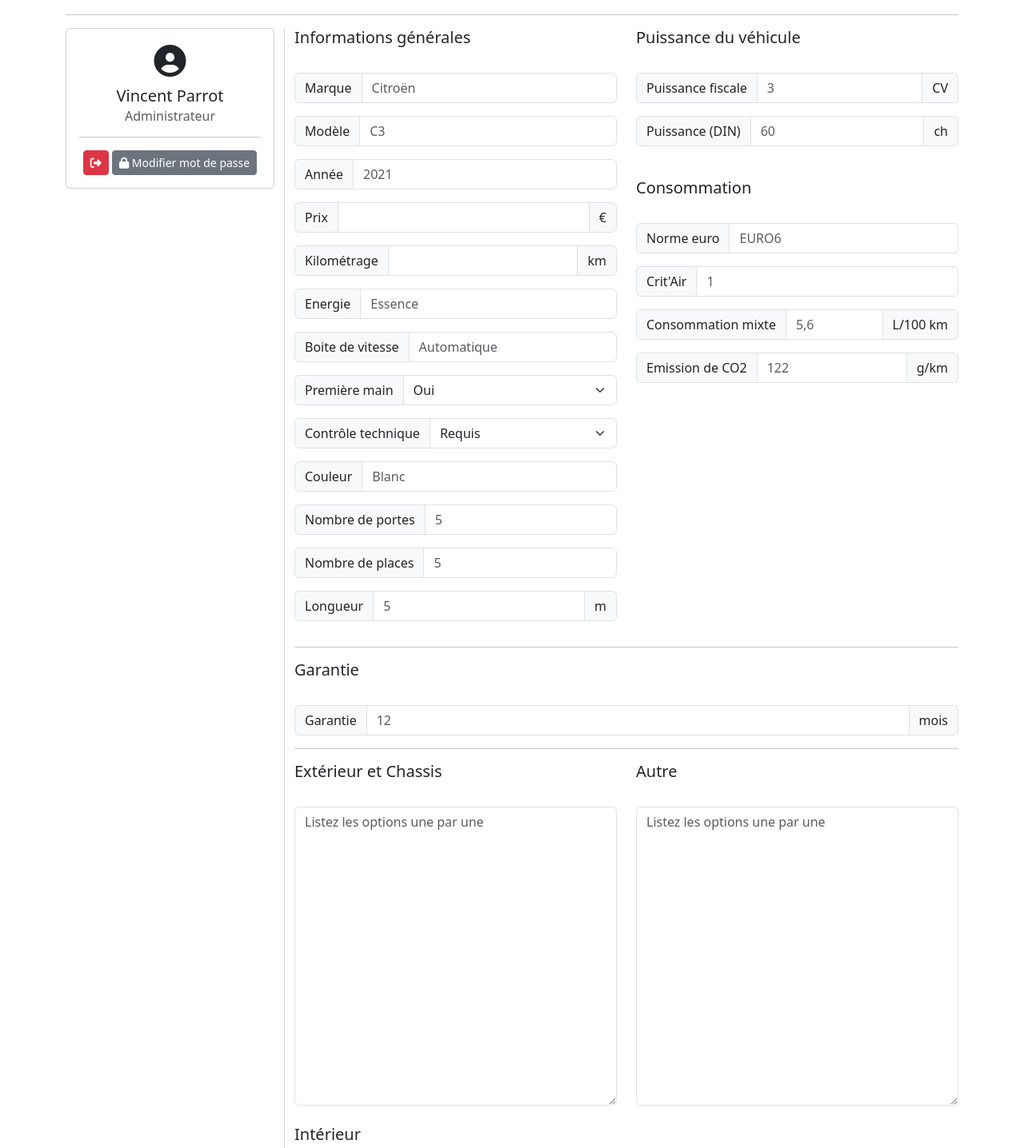
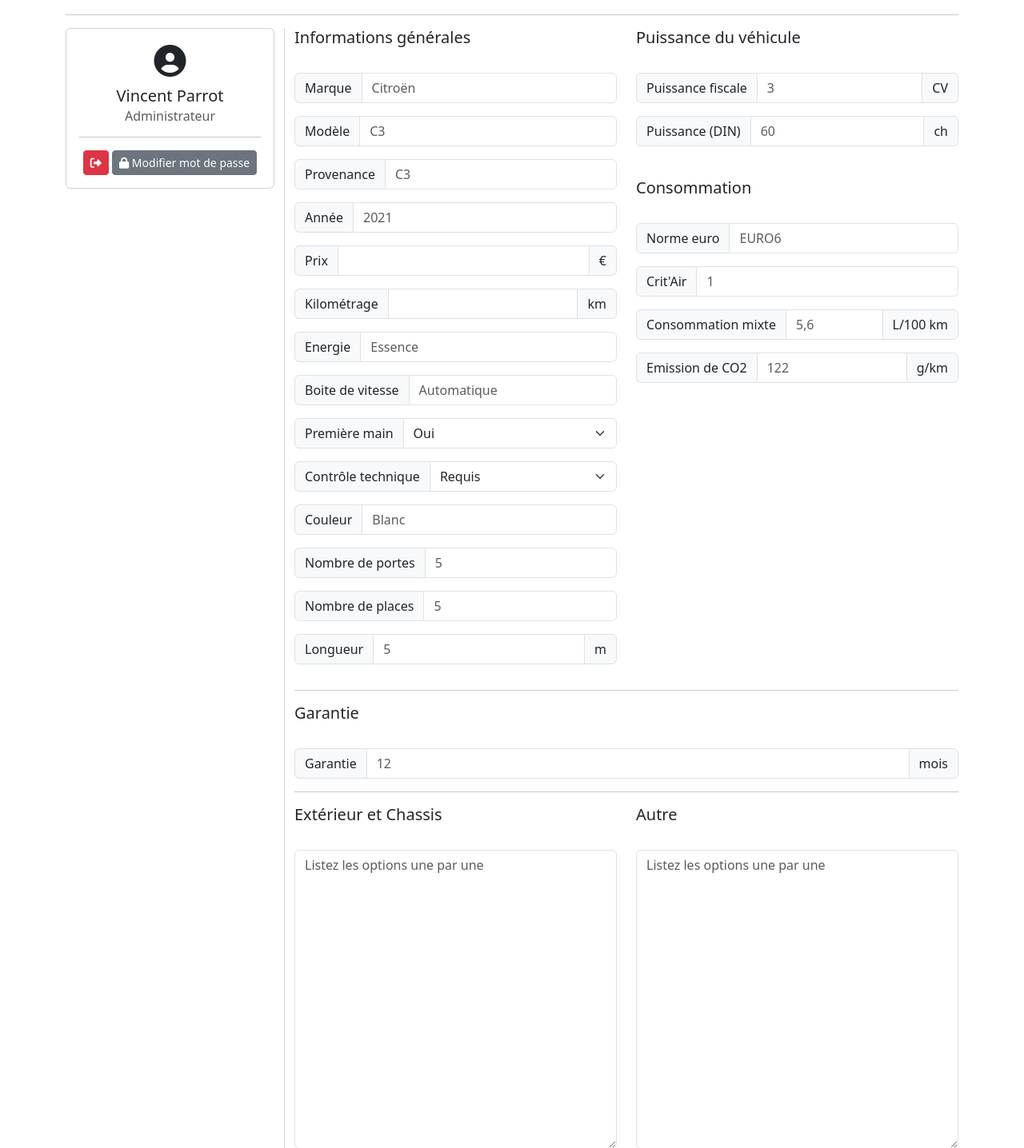
Before and after one commit to arkaanium/garage_parrot, a PHP site: page /addCar?step=1 in a window 1280 px wide. Shown: the part 184-1620 px from the top of the page at 80% size. Run offline with PHP 8.4, Linux system fonts and the light colour scheme; the visitor is signed in with stand-in values (Sample User, id 1); some libraries are stand-ins or nearby versions.

Commit message:
cars: added provenance field and fix consumption and emission float

```diff
--- a/addCar.php
+++ b/addCar.php
@@ -60,6 +60,10 @@ if(!isset($_GET['step']) || $_GET['step'] == ''){
                                 <div class="input-group mb-3">
                                     <span class="input-group-text" id="basic-addon1">Modèle</span>
                                     <input type="text" class="form-control" name="modele" placeholder="C3" required>
+                                </div>
+                                <div class="input-group mb-3">
+                                    <span class="input-group-text" id="basic-addon1">Provenance</span>
+                                    <input type="text" class="form-control" name="provenance" placeholder="C3" required>
                                 </div>
                                 <div class="input-group mb-3">
                                     <span class="input-group-text" id="basic-addon1">Année</span>
@@ -139,12 +143,12 @@ if(!isset($_GET['step']) || $_GET['step'] == ''){
                                 </div>
                                 <div class="input-group mb-3">
                                     <span class="input-group-text" id="basic-addon1">Consommation mixte</span>
-                                    <input type="number" class="form-control" name="consommation" placeholder="5,6" required>
+                                    <input type="number" step="0.1" class="form-control" name="consommation" placeholder="5,6" required>
                                     <span class="input-group-text" id="basic-addon1">L/100 km</span>
                                 </div>
                                 <div class="input-group mb-3">
                                     <span class="input-group-text" id="basic-addon1">Emission de CO2</span>
-                                    <input type="number" class="form-control" name="emission" placeholder="122" required>
+                                    <input type="number" step="0.1" class="form-control" name="emission" placeholder="122" required>
                                     <span class="input-group-text" id="basic-addon1">g/km</span>
                                 </div>
                             </div>
```
Also changed, not shown: editCar.php (+6 -2 lines).
